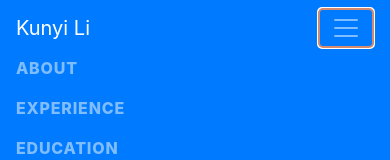
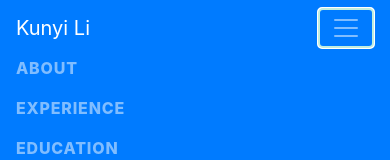
Before and after one commit to kunyi-li/kunyi-li.github.io, a website with bundled scripts: page index.html in a window 390 px wide. Both pictures are taken after a click on the button "Toggle navigation". Shown: the top 160 px of the page. Built offline with nearby package versions, Linux system fonts and the light colour scheme; a web font is replaced by a local one.

Commit message:
fixed colors

```diff
--- a/css/resume.css
+++ b/css/resume.css
@@ -90,7 +90,7 @@ p.lead {
 }
 
 #sideNav .navbar-toggler:focus {
-  outline-color: #d48a6e;
+  outline-color: #c0eddf;
 }
 
 @media (min-width: 992px) {
```
